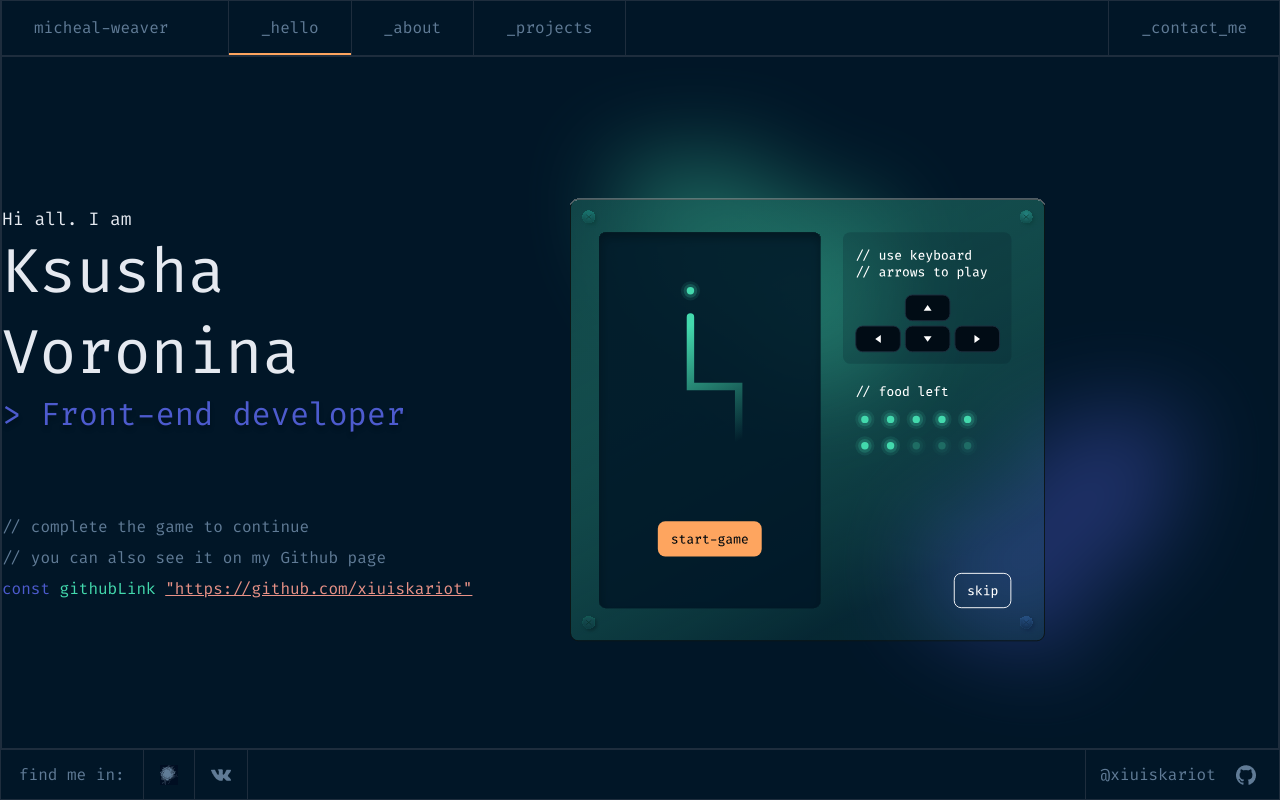
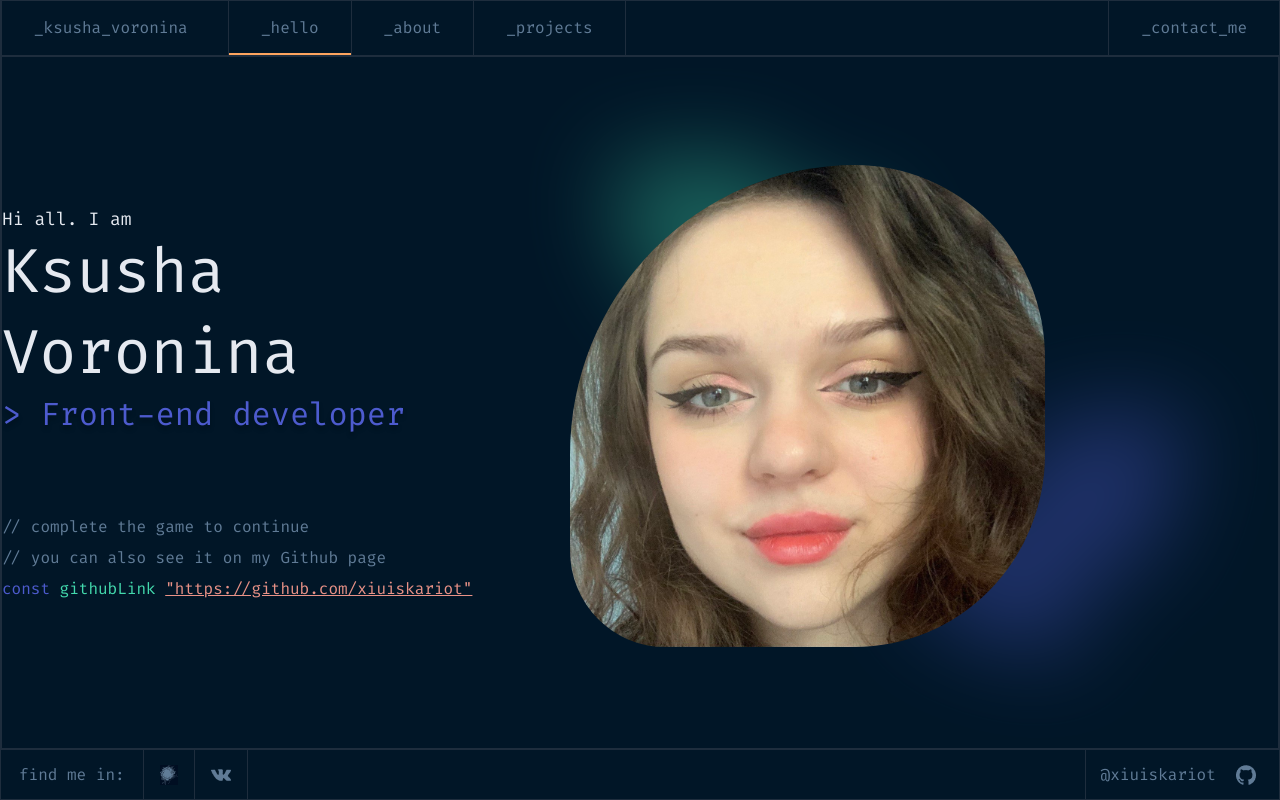
Before and after one commit to xiuiskariot/web_dev_portfolio, a React (Create React App) app: page /#/ in a window 1280 px wide. Built offline with nearby package versions, Linux system fonts and the light colour scheme.

Commit message:
add profile pic

```diff
--- a/src/components/Header/Header.jsx
+++ b/src/components/Header/Header.jsx
@@ -11,7 +11,7 @@ export const Header = ({ children}) => {
     <>
       <header>
         <ul className={s.container}>
-          <li>micheal-weaver</li>
+          <li>_ksusha_voronina</li>
           <li>
             <NavLink to="/" style={setActive}>
               _hello
--- a/src/pages/about/About.module.css
+++ b/src/pages/about/About.module.css
@@ -29,11 +29,9 @@
   border: 1px solid #1e2d3d;
   border-left: none;
   font-family: "Fira Code";
-  height: 100%;
-
+  align-items: flex-start;
   flex-basis: 40%;
   overflow: auto;
-
 }
 
 .about_numeric {
--- a/src/pages/home/Home.jsx
+++ b/src/pages/home/Home.jsx
@@ -1,6 +1,7 @@
 import green from "./Green.svg";
 import blue from "./Blue.svg";
 import snake from "./Snake_Game.svg";
+import my_photo from "./my_photo.jpg"
 import s from "./Home.module.css";
 
 import { Greeting } from "../../components/Greeting/Greeting";
@@ -14,7 +15,7 @@ export const Home = () => {
       <div className={s.color_container}>
         <img src={green} alt="b" className={s.do} />
         <img src={blue} alt="b" className={s.go} />
-        <img src={snake} alt="s" className={s.snake} />
+        <img src={my_photo} alt="s" className={s.snake} />
 
       </div>
     </div>
--- a/src/pages/home/Home.module.css
+++ b/src/pages/home/Home.module.css
@@ -37,8 +37,10 @@
 .snake {
   position: absolute;
   width: 475px;
-  height: 510px;
+
   top: 137px;
   left: 47px;
   z-index: 15;
+   border-radius: 60% 40% 40% 20%;
+  transition: box-shadow ease-in 150ms;
 }
--- a/src/pages/projects/Projects/Projects.module.css
+++ b/src/pages/projects/Projects/Projects.module.css
@@ -8,4 +8,5 @@
   flex-direction: column;
   justify-content: center;
   align-items: center;
+  padding: 20px 0 ;
 }
```
Also changed, not shown: src/pages/home/my_photo.jpg (added).
